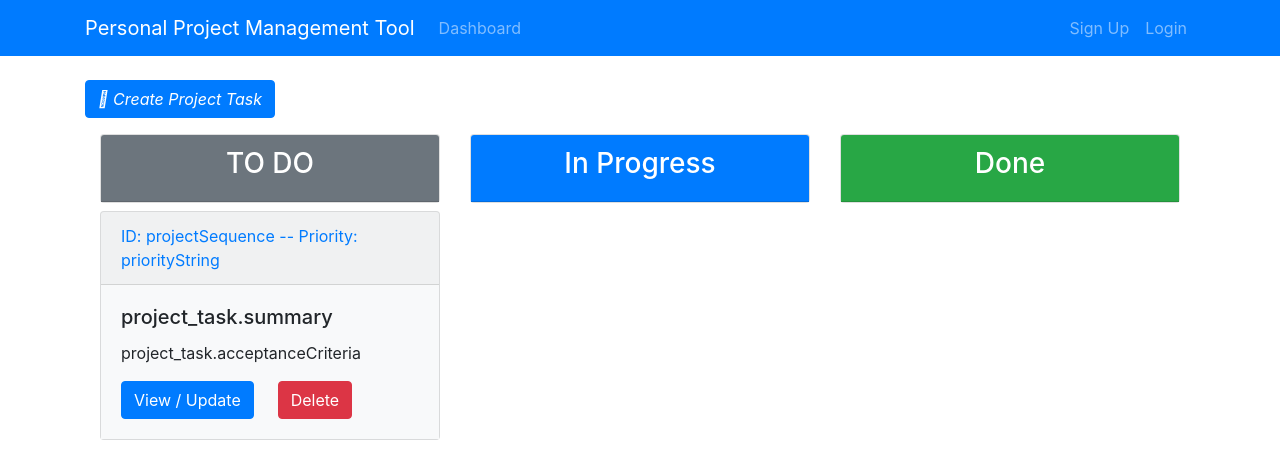
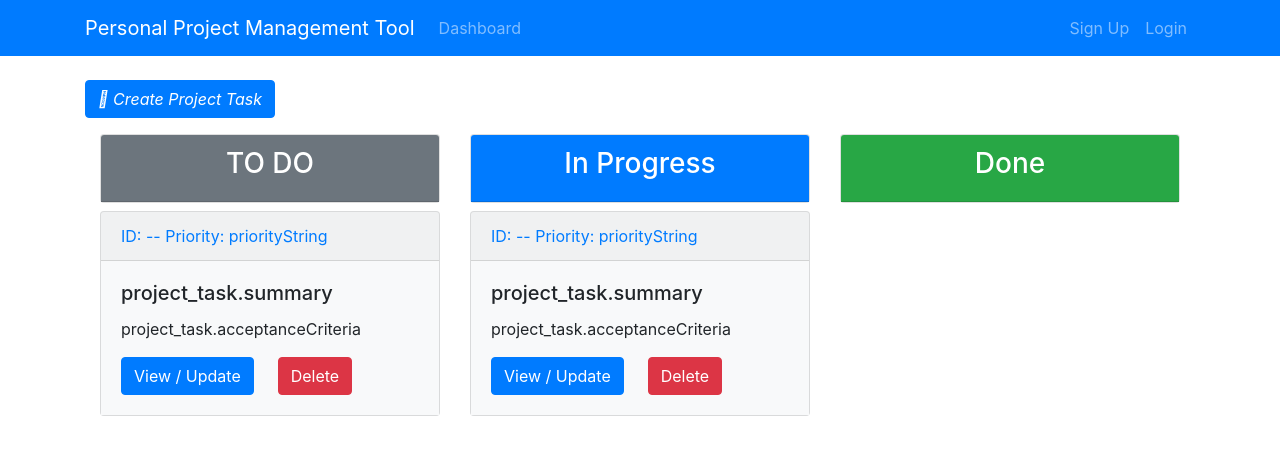
Before and after one commit to IvanYou98/ProgressManager, a React (Create React App) app in the folder front-end/: page /projectBoard/1 in a window 1280 px wide. Shown: the top 458 px of the page. Built offline with nearby package versions, Linux system fonts and the light colour scheme.

Commit message:
SET INITIAL VALUES FOR SELECTORS

```diff
--- a/front-end/src/components/ProjectBoard/Backlog.js
+++ b/front-end/src/components/ProjectBoard/Backlog.js
@@ -0,0 +1,39 @@
+import React, {Component} from 'react';
+import ProjectTaskItem from "./ProjectTasks/ProjectTaskItem";
+
+class Backlog extends Component {
+    render() {
+        return (
+            <div className="container">
+                <div className="row">
+                    <div className="col-md-4">
+                        <div className="card text-center mb-2">
+                            <div className="card-header bg-secondary text-white">
+                                <h3>TO DO</h3>
+                            </div>
+                        </div>
+                        <ProjectTaskItem/>
+
+                    </div>
+                    <div className="col-md-4">
+                        <div className="card text-center mb-2">
+                            <div className="card-header bg-primary text-white">
+                                <h3>In Progress</h3>
+                            </div>
+                        </div>
+                        <ProjectTaskItem/>
+                    </div>
+                    <div className="col-md-4">
+                        <div className="card text-center mb-2">
+                            <div className="card-header bg-success text-white">
+                                <h3>Done</h3>
+                            </div>
+                        </div>
+                    </div>
+                </div>
+            </div>
+        );
+    }
+}
+
+export default Backlog;
--- a/front-end/src/components/ProjectBoard/ProjectBoard.js
+++ b/front-end/src/components/ProjectBoard/ProjectBoard.js
@@ -1,5 +1,6 @@
 import React, {Component} from 'react';
 import {Link} from "react-router-dom";
+import Backlog from "./Backlog";
 
 class ProjectBoard extends Component {
     render() {
@@ -9,50 +10,7 @@ class ProjectBoard extends Component {
                 <Link to={`/addProjectTask/${id}`} className="btn btn-primary mb-3">
                     <i className="fas fa-plus-circle"> Create Project Task</i>
                 </Link>
-                <div className="container">
-                    <div className="row">
-                        <div className="col-md-4">
-                            <div className="card text-center mb-2">
-                                <div className="card-header bg-secondary text-white">
-                                    <h3>TO DO</h3>
-                                </div>
-                            </div>
-                            <div className="card mb-1 bg-light">
-
-                                <div className="card-header text-primary">
-                                    ID: projectSequence -- Priority: priorityString
-                                </div>
-                                <div className="card-body bg-light">
-                                    <h5 className="card-title">project_task.summary</h5>
-                                    <p className="card-text text-truncate ">
-                                        project_task.acceptanceCriteria
-                                    </p>
-                                    <a href="/" className="btn btn-primary">
-                                        View / Update</a>
-
-                                    <button className="btn btn-danger ml-4">
-                                        Delete
-                                    </button>
-                                </div>
-                            </div>
-
-                        </div>
-                        <div className="col-md-4">
-                            <div className="card text-center mb-2">
-                                <div className="card-header bg-primary text-white">
-                                    <h3>In Progress</h3>
-                                </div>
-                            </div>
-                        </div>
-                        <div className="col-md-4">
-                            <div className="card text-center mb-2">
-                                <div className="card-header bg-success text-white">
-                                    <h3>Done</h3>
-                                </div>
-                            </div>
-                        </div>
-                    </div>
-                </div>
+                <Backlog/>
             </div>
         );
     }
--- a/front-end/src/components/ProjectBoard/ProjectTasks/AddProjectTask.js
+++ b/front-end/src/components/ProjectBoard/ProjectTasks/AddProjectTask.js
@@ -2,6 +2,7 @@ import React from 'react';
 import Form from "../../common/Form";
 import {connect} from "react-redux";
 import {saveTask} from "../../../store/backlog";
+import {Link} from "react-router-dom";
 
 class AddProjectTask extends Form {
     state = {
@@ -9,7 +10,7 @@ class AddProjectTask extends Form {
             summary: "",
             acceptanceCriteria: "",
             dueDate: "",
-            priority: "",
+            priority: 0,
             status: ""
         },
         errors: {}
@@ -27,9 +28,9 @@ class AddProjectTask extends Form {
                 <div className="container">
                     <div className="row">
                         <div className="col-md-8 m-auto">
-                            <a href="#" className="btn btn-light">
+                            <Link to={`/projectBoard/${this.props.match.params.id}`} className="btn btn-light">
                                 Back to Project Board
-                            </a>
+                            </Link>
                             <h4 className="display-4 text-center">Add /Update Project Task</h4>
                             {/*<p className="lead text-center">Project Name + Project Code</p>*/}
 
@@ -58,4 +59,5 @@ const mapStateToProps = state => ({
     errors: state.errors.data
 })
 
+
 export default connect(mapStateToProps, {saveTask})(AddProjectTask)
--- /dev/null
+++ b/front-end/src/components/ProjectBoard/ProjectTasks/ProjectTaskItem.js
@@ -0,0 +1,25 @@
+import React from 'react';
+
+function ProjectTaskItem({projectTask}) {
+    return (
+        <div className="card mb-1 bg-light">
+            <div className="card-header text-primary">
+                ID:  -- Priority: priorityString
+            </div>
+            <div className="card-body bg-light">
+                <h5 className="card-title">project_task.summary</h5>
+                <p className="card-text text-truncate ">
+                    project_task.acceptanceCriteria
+                </p>
+                <a href="/" className="btn btn-primary">
+                    View / Update</a>
+
+                <button className="btn btn-danger ml-4">
+                    Delete
+                </button>
+            </div>
+        </div>
+    );
+}
+
+export default ProjectTaskItem;
--- a/front-end/src/store/backlog.js
+++ b/front-end/src/store/backlog.js
@@ -36,6 +36,10 @@ export const saveTask = (projectId, task, history) => async dispatch => {
     try {
         await axios.post(baseURL + "/" + projectId, task);
         history.push(`/projectBoard/${projectId}`);
+        dispatch({
+            type: getErrors,
+            payload: {}
+        })
     } catch (err) {
         dispatch({
             type: getErrors,
```
Also changed, not shown: 1 other file (tests, documents, lock files or other folders).
